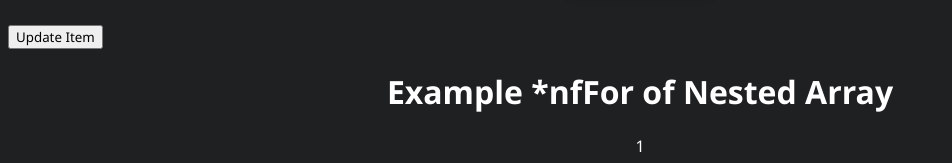
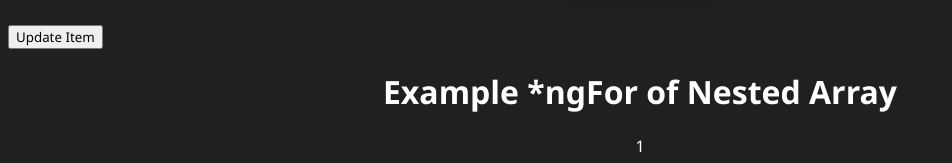
Before and after one commit to kumaruidivloper/Angular-Course, an Angular app: page / in a window 1280 px wide. Shown: the part 1537-1700 px from the top of the page, without its empty margins (0-952 px from the left). Built offline with nearby package versions, Linux system fonts and the light colour scheme.

Commit message:
small-update

```diff
--- a/src/app/app.html
+++ b/src/app/app.html
@@ -21,7 +21,7 @@
 </div>
 <button (click)="updateItem()">Update Item</button>
 
-<h1 style="text-align: center;">Example *nfFor of Nested Array</h1>
+<h1 style="text-align: center;">Example *ngFor of Nested Array</h1>
 <div *ngFor="let row of matrix">
   <div *ngFor="let cell of row">
       {{cell}}
```
